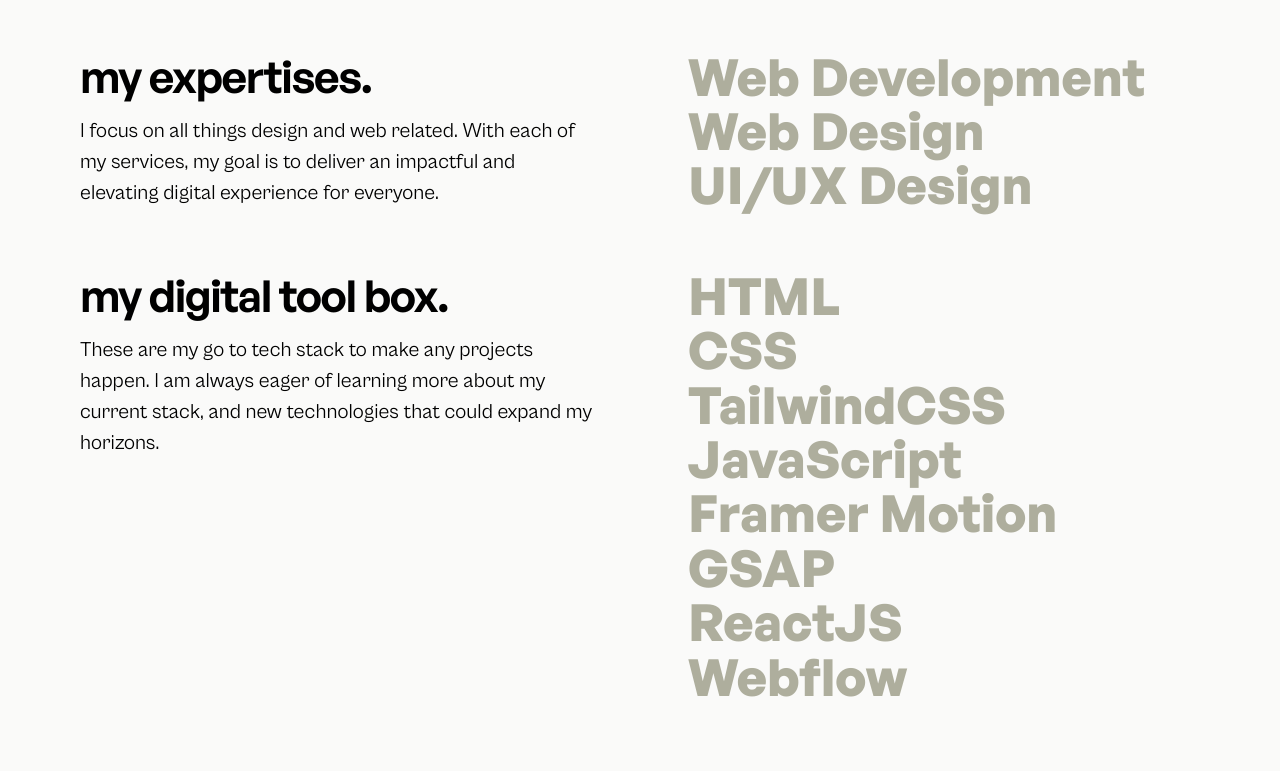
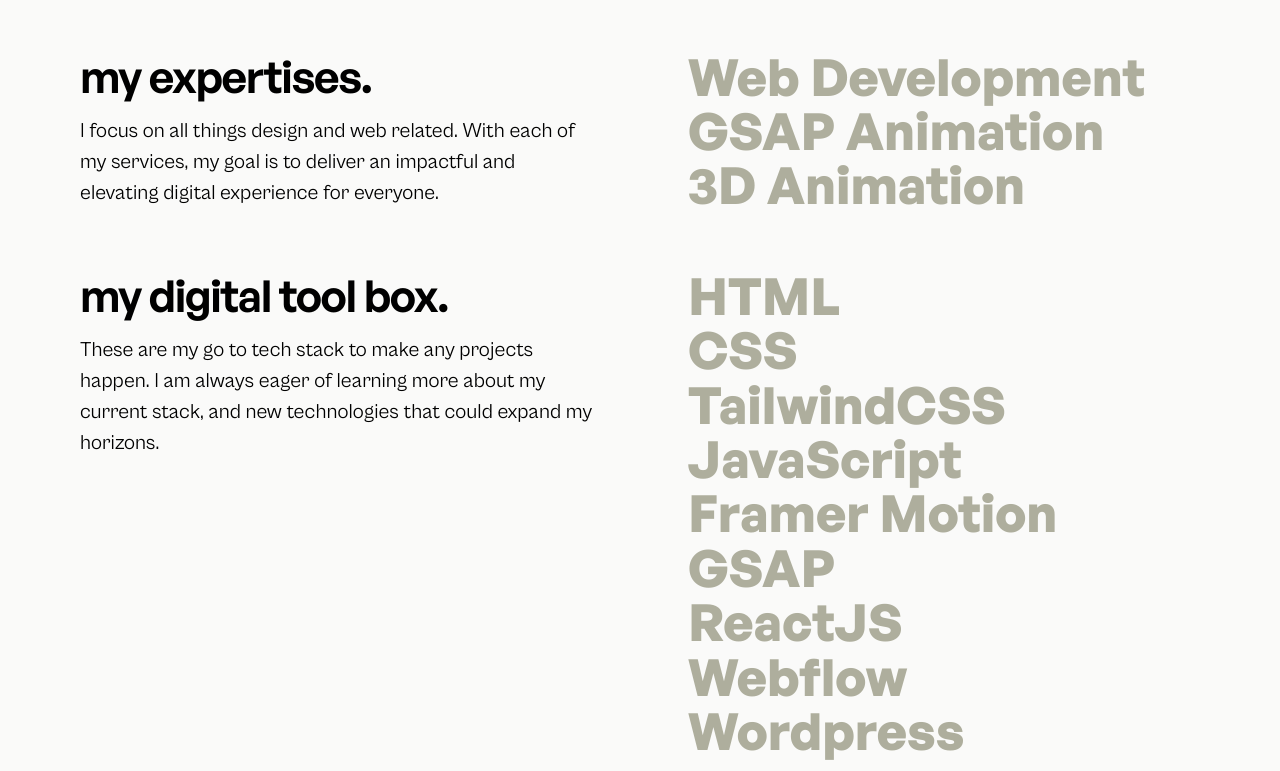
Before and after one commit to Iamsohrabkhan/Personal_Website, a Next.js app: page / in a window 1280 px wide. Shown: the part 2849-3620 px from the top of the page. Built offline with nearby package versions, Linux system fonts and the light colour scheme.

Commit message:
adding wordpress to skillset

```diff
--- a/src/components/homepage/Services.jsx
+++ b/src/components/homepage/Services.jsx
@@ -4,9 +4,8 @@
 export default function Services() {
   const expertiseItems = [
     "Web Development",
-    "Web Design",
-    "UI/UX Design",
-    // "Branding",
+    "GSAP Animation",
+    "3D Animation",
   ];
 
   const toolBoxItems = [
@@ -18,6 +17,7 @@
     "GSAP",
     "ReactJS",
     "Webflow",
+    "Wordpress",
   ];
 
   return (
```
